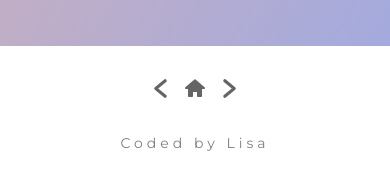
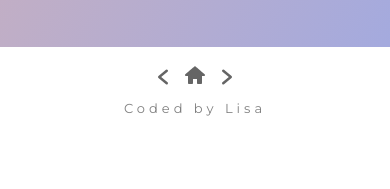
Before and after one commit to llqma/carrd-clone, a plain HTML site: page ults.html in a window 390 px wide. Shown: the part 589-778 px from the top of the page. Drawn offline with nearby package versions, Linux system fonts and the light colour scheme.

Commit message:
updated styles

```diff
--- a/master.css
+++ b/master.css
@@ -1,3 +1,6 @@
+/* ========== TRANSITIONS ========== */
+
+
 body {
   animation: transitionIn 0.75s;
 }
--- a/style-about.css
+++ b/style-about.css
@@ -72,40 +72,6 @@ ul li{
   list-style-position: inside;
 }
 
-footer .icons {
-  display: flex;
-  flex: 1;
-  justify-content: center;
-  gap: 10px;
-}
-
-footer .home-icon,
-.arrow-right {
-  display: block;
-  margin: 30px auto 10px;
-  opacity: 60%;
-}
-
-.arrow-right {
-  width: 25px;
-  height: 25px;
-}
-
-footer #code-link {
-  color: rgba(0, 0, 0, 0.5);
-  text-decoration: none;
-}
-
-footer #code-link:hover {
-  text-decoration: underline;
-}
-
-footer .coded-by {
-  letter-spacing: 4px;
-  position: relative;
-  top: 20px;
-}
-
 /* ========== RESPONSIVE LAYOUT ========== */
 
 @media screen and (max-width: 600px) and (min-width: 0) {
@@ -144,8 +110,4 @@ footer .coded-by {
   ul > li {
     font-size: 14px;
   }
-
-  footer .coded-by {
-  font-size: 14px;
 }
-}
--- a/style-disclaimer.css
+++ b/style-disclaimer.css
@@ -66,42 +66,6 @@ ul li{
   list-style-position: inside;
 }
 
-footer .icons {
-  display: flex;
-  flex: 1;
-  justify-content: center;
-  gap: 10px;
-}
-
-footer .home-icon,
-.arrow-left,
-.arrow-right {
-  display: block;
-  margin: 30px auto 10px;
-  opacity: 60%;
-}
-
-.arrow-right,
-.arrow-left {
-  width: 25px;
-  height: 25px;
-}
-
-footer #code-link {
-  color: rgba(0, 0, 0, 0.5);
-  text-decoration: none;
-}
-
-footer #code-link:hover {
-  text-decoration: underline;
-}
-
-footer .coded-by {
-  letter-spacing: 4px;
-  position: relative;
-  top: 20px;
-}
-
 /* ========== RESPONSIVE LAYOUT ========== */
 
 @media screen and (max-width: 600px) and (min-width: 0) {
@@ -144,10 +108,6 @@ ul > li {
   line-height: 1.5;
 }
 
-footer .coded-by {
-  font-size: 14px;
-}
-
 }
 
 @media screen and (max-width: 375px) {
--- a/style-homepage.css
+++ b/style-homepage.css
@@ -27,7 +27,7 @@ hr {
 }
 
 .main {
-  background: linear-gradient(120deg, #e0c3fc 0%, #8ec5fc 100%);
+  background: linear-gradient(120deg, #D3B1B6 0%, #A4AADE 100%);
   background-size: cover;
   width: 100%;
   text-align: center;
@@ -119,6 +119,10 @@ footer .coded-by {
     min-height: 100vh;
   }
 
+  .main {
+    padding-bottom: 15px;
+  }
+
   hr {
     width: 12em;
     margin: 0 auto;
@@ -127,8 +131,8 @@ footer .coded-by {
   }
 
   .homepage-img {
-    height: 170px;
-    width: 190px;
+    height: 150px;
+    width: 170px;
   }
 
   .heading {
@@ -138,17 +142,19 @@ footer .coded-by {
   }
 
   .button {
-  font-size: 12px;
+  font-size: 11px;
   letter-spacing: 3px;
   width: 18rem;
-  height: 2.5rem;
-  line-height: 2.25rem;
+  height: 2rem;
+  line-height: 1.5rem;
   padding-top: 4px;
   position: relative;
   right: 10px;
 }
 
 footer .coded-by {
-  font-size: 14px;
+  font-size: 13px;
+  position: relative;
+  top: 10px;
 }
 }
--- a/style-novels.css
+++ b/style-novels.css
@@ -68,40 +68,6 @@ ul li{
   list-style-position: inside;
 }
 
-footer .icons {
-  display: flex;
-  flex: 1;
-  justify-content: center;
-  gap: 10px;
-}
-
-footer .home-icon,
-.arrow-left {
-  display: block;
-  margin: 30px auto 10px;
-  opacity: 60%;
-}
-
-.arrow-left {
-  width: 25px;
-  height: 25px;
-}
-
-footer #code-link {
-  color: rgba(0, 0, 0, 0.5);
-  text-decoration: none;
-}
-
-footer #code-link:hover {
-  text-decoration: underline;
-}
-
-footer .coded-by {
-  letter-spacing: 4px;
-  position: relative;
-  top: 20px;
-}
-
 /* ========== RESPONSIVE LAYOUT ========== */
 
 @media screen and (max-width: 600px) and (min-width: 0) {
@@ -164,10 +130,6 @@ footer .coded-by {
   ul > li {
     font-size: 13px;
   }
-
-  footer .coded-by {
-  font-size: 14px;
-}
 }
 
 @media screen and (max-width: 375px) {
--- a/style-ults.css
+++ b/style-ults.css
@@ -73,43 +73,6 @@ ul li{
   list-style-position: inside;
 }
 
-
-footer .icons {
-  display: flex;
-  flex: 1;
-  justify-content: center;
-  gap: 10px;
-}
-
-footer .home-icon,
-.arrow-left,
-.arrow-right {
-  display: block;
-  margin: 30px auto 10px;
-  opacity: 60%;
-}
-
-.arrow-right,
-.arrow-left {
-  width: 25px;
-  height: 25px;
-}
-
-footer #code-link {
-  color: rgba(0, 0, 0, 0.5);
-  text-decoration: none;
-}
-
-footer #code-link:hover {
-  text-decoration: underline;
-}
-
-footer .coded-by {
-  letter-spacing: 4px;
-  position: relative;
-  top: 20px;
-}
-
 /* ========== RESPONSIVE LAYOUT ========== */
 
 @media screen and (max-width: 600px) and (min-width: 0) {
@@ -154,7 +117,4 @@ footer .coded-by {
     font-size: 14px;
   }
 
-  footer .coded-by {
-  font-size: 14px;
 }
-}
--- /dev/null
+++ b/styles-footer.css
@@ -0,0 +1,77 @@
+/* ========== FOOTER ICONS ========== */
+
+footer .icons {
+  display: flex;
+  flex: 1;
+  justify-content: center;
+  gap: 10px;
+}
+
+footer .home-icon,
+.arrow-left,
+.arrow-right {
+  display: block;
+  margin: 30px auto 10px;
+  opacity: 60%;
+}
+
+.arrow-right,
+.arrow-left {
+  width: 25px;
+  height: 25px;
+}
+
+footer #code-link {
+  color: rgba(0, 0, 0, 0.5);
+  text-decoration: none;
+}
+
+footer #code-link:hover {
+  text-decoration: underline;
+}
+
+footer .coded-by {
+  letter-spacing: 4px;
+  position: relative;
+  top: 10px;
+}
+
+/* ========== RESPONSIVE LAYOUT ========== */
+
+@media screen and (max-width: 600px) and (min-width: 0) {
+  footer .coded-by {
+    font-size: 13px;
+  }
+
+footer .icons {
+  display: flex;
+  flex: 1;
+  justify-content: center;
+  gap: 10px;
+  position: relative;
+  bottom: 10px;
+}
+
+.home-icon {
+  position: relative;
+  bottom: 4px;
+}
+
+.arrow-right,
+.arrow-left {
+  width: 20px;
+  height: 20px;
+}
+
+footer #code-link {
+  position: relative;
+  bottom: 25px;
+  color: rgba(0, 0, 0, 0.5);
+  text-decoration: none;
+}
+
+footer #code-link:hover {
+  text-decoration: underline;
+}
+
+}
--- a/ults.html
+++ b/ults.html
@@ -12,6 +12,7 @@
   <link href="https://fonts.googleapis.com/css2?family=Montserrat:wght@200;300;400&display=swap" rel="stylesheet">
   <link rel="stylesheet" href="style-ults.css">
   <link rel="stylesheet" href="master.css">
+  <link rel="stylesheet" href="styles-footer.css">
   <title>Ults</title>
 </head>
 <body>
```
Also changed, not shown: about.html (+1 -0 lines), disclaimer.html (+1 -0 lines), novels.html (+1 -0 lines).
